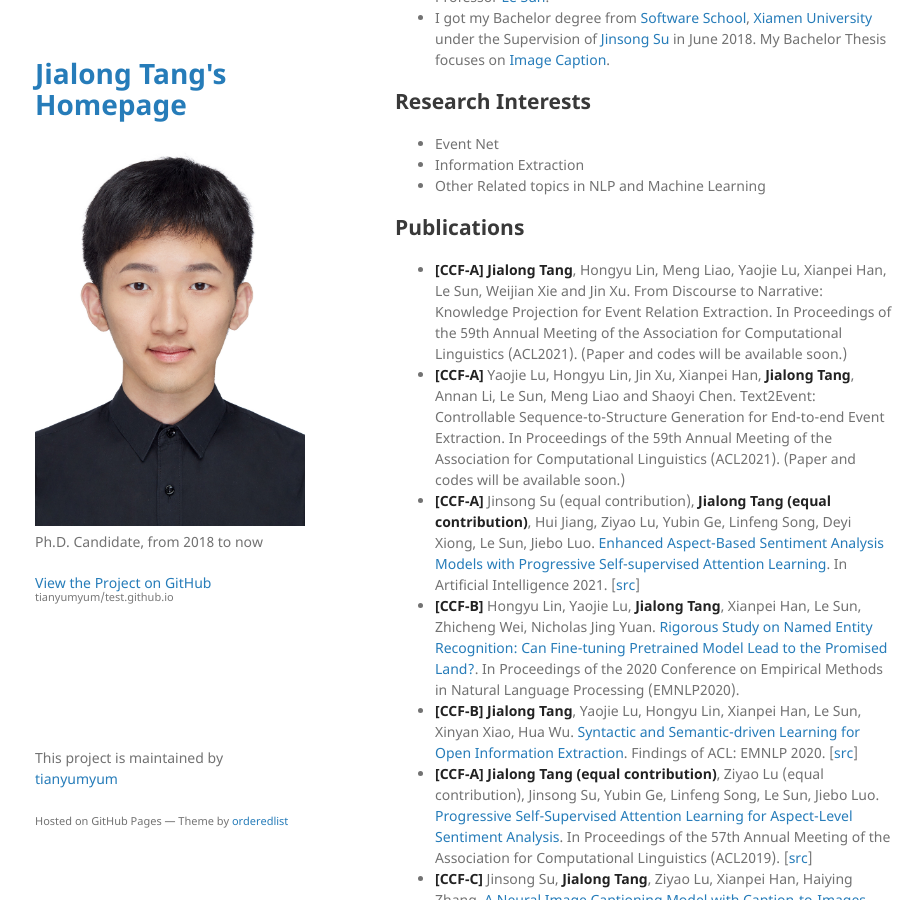
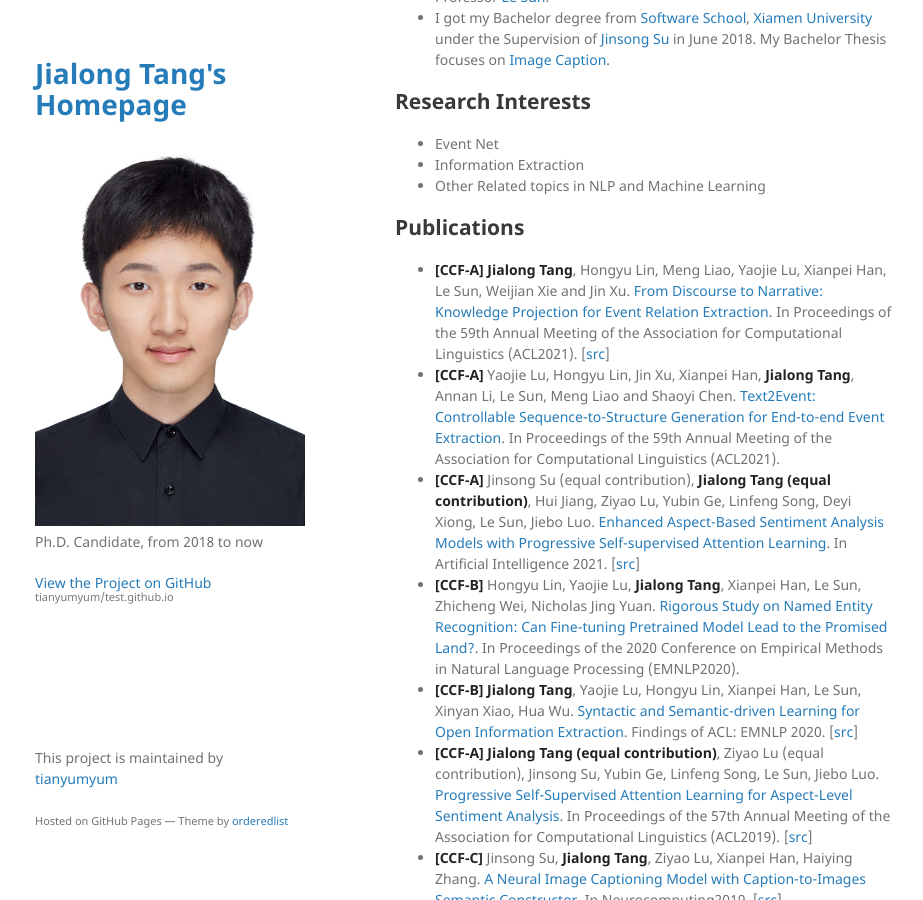
Before and after one commit to tianyumyum/test.github.io, a Jekyll site: the page built from index.md, in a window 1280 px wide and 900 px high, scrolled down 491 px. Shown: the whole window, without its empty margins (175-1098 px from the left). Built offline with Jekyll 4.4.1, drawn with Linux system fonts in a browser that asks for light colours; our own code applies the rules of GitHub Pages for plain Markdown files.

Commit message:
Update index.md

```diff
--- a/index.md
+++ b/index.md
@@ -28,10 +28,9 @@ layout: default
 
 ## Publications
 
-*   **\[CCF-A\]** **Jialong Tang**, Hongyu Lin, Meng Liao, Yaojie Lu, Xianpei Han, Le Sun, Weijian Xie and Jin Xu. From Discourse to Narrative: Knowledge Projection for Event Relation Extraction. In Proceedings of the 59th Annual Meeting of the Association for Computational Linguistics (ACL2021). (Paper and codes will be available soon.)
-*   **\[CCF-A\]** Yaojie Lu, Hongyu Lin, Jin Xu, Xianpei Han, **Jialong Tang**, Annan Li, Le Sun, Meng Liao and Shaoyi Chen. Text2Event: Controllable Sequence-to-Structure Generation for End-to-end Event Extraction. In Proceedings of the 59th Annual Meeting of the Association for Computational Linguistics (ACL2021). (Paper and codes will be available soon.)
-*   **\[CCF-A\]** Jinsong Su (equal contribution), **Jialong Tang (equal contribution)**, Hui Jiang, Ziyao Lu, Yubin Ge, Linfeng Song, Deyi Xiong, Le Sun, Jiebo Luo. [Enhanced Aspect-Based Sentiment Analysis Models
-with Progressive Self-supervised Attention Learning](https://www.sciencedirect.com/science/article/pii/S000437022100028X). In Artificial Intelligence 2021. \[[src](https://github.com/TangJiaLong/PSSAttention)\]
+*   **\[CCF-A\]** **Jialong Tang**, Hongyu Lin, Meng Liao, Yaojie Lu, Xianpei Han, Le Sun, Weijian Xie and Jin Xu. [From Discourse to Narrative: Knowledge Projection for Event Relation Extraction](https://aclanthology.org/2021.acl-long.60.pdf). In Proceedings of the 59th Annual Meeting of the Association for Computational Linguistics (ACL2021). \[[src](https://github.com/TangJiaLong/Knowledge-Projection-for-ERE)\]
+*   **\[CCF-A\]** Yaojie Lu, Hongyu Lin, Jin Xu, Xianpei Han, **Jialong Tang**, Annan Li, Le Sun, Meng Liao and Shaoyi Chen. [Text2Event: Controllable Sequence-to-Structure Generation for End-to-end Event Extraction](https://aclanthology.org/2021.acl-long.217.pdf). In Proceedings of the 59th Annual Meeting of the Association for Computational Linguistics (ACL2021).
+*   **\[CCF-A\]** Jinsong Su (equal contribution), **Jialong Tang (equal contribution)**, Hui Jiang, Ziyao Lu, Yubin Ge, Linfeng Song, Deyi Xiong, Le Sun, Jiebo Luo. [Enhanced Aspect-Based Sentiment Analysis Models with Progressive Self-supervised Attention Learning](https://www.sciencedirect.com/science/article/pii/S000437022100028X). In Artificial Intelligence 2021. \[[src](https://github.com/TangJiaLong/PSSAttention)\]
 *   **\[CCF-B\]** Hongyu Lin, Yaojie Lu, **Jialong Tang**, Xianpei Han, Le Sun, Zhicheng Wei, Nicholas Jing Yuan. [Rigorous Study on Named Entity Recognition: Can Fine-tuning Pretrained Model Lead to the Promised Land?](https://www.aclweb.org/anthology/2020.emnlp-main.592.pdf). In Proceedings of the 2020 Conference on Empirical Methods in Natural Language Processing (EMNLP2020).
 *   **\[CCF-B\]** **Jialong Tang**, Yaojie Lu, Hongyu Lin, Xianpei Han, Le Sun, Xinyan Xiao, Hua Wu. [Syntactic and Semantic-driven Learning for Open Information Extraction](https://www.aclweb.org/anthology/2020.findings-emnlp.69.pdf). Findings of ACL: EMNLP 2020. \[[src](https://github.com/TangJiaLong/SSD-OpenIE)\]
 *   **\[CCF-A\]** **Jialong Tang (equal contribution)**, Ziyao Lu (equal contribution), Jinsong Su, Yubin Ge, Linfeng Song, Le Sun, Jiebo Luo. [Progressive Self-Supervised Attention Learning for Aspect-Level Sentiment Analysis](https://www.aclweb.org/anthology/P19-1053.pdf). In Proceedings of the 57th Annual Meeting of the Association for Computational Linguistics (ACL2019). \[[src](https://github.com/TangJiaLong/PSSAttention)\]
```
